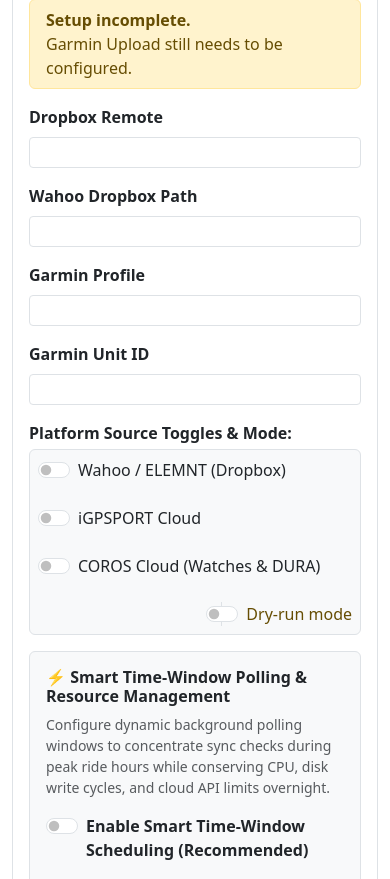
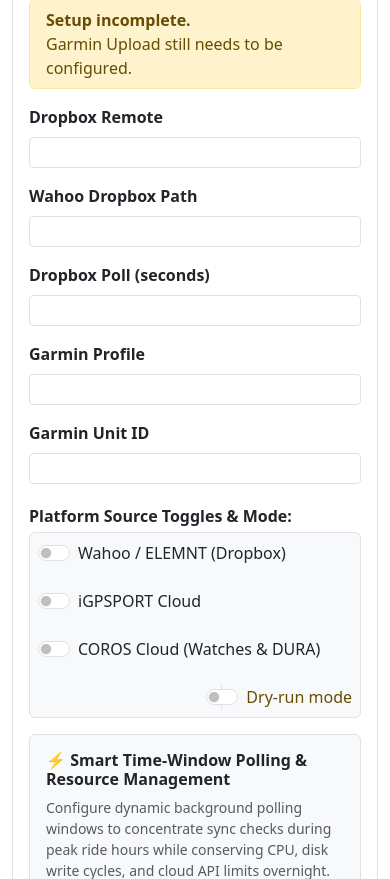
Before and after one commit to ntrance/wahoo-garmin-fit-bridge, a FastAPI app: template app/templates/config.html in a window 390 px wide. Shown: the part 340-1219 px from the top of the page. Run offline with FastAPI, Linux system fonts and the light colour scheme; the template is opened without the code that fills it, so the values that code supplies are empty; parts of the project's set-up code (start-up, migrations or seed data) failed here and were passed over.

Commit message:
feat(ui): arrange connection inputs into 5 columns including Dropbox poll interval

```diff
--- a/app/templates/config.html
+++ b/app/templates/config.html
@@ -109,24 +109,30 @@
       {% endif %}
     </div>
     {% endif %}
-    <div class="row g-3">
-      <div class="col-md-3 col-sm-6">
+    <div class="row row-cols-1 row-cols-sm-2 row-cols-md-3 row-cols-lg-5 g-3">
+      <div class="col">
         <label class="form-label text-sm fw-semibold" for="rclone_remote">Dropbox Remote</label>
         <input class="form-control form-control-sm" id="rclone_remote" name="rclone_remote" value="{{ setup.dropbox.remote }}">
       </div>
-      <div class="col-md-3 col-sm-6">
+      <div class="col">
         <label class="form-label text-sm fw-semibold" for="dropbox_wahoo_path">Wahoo Dropbox Path</label>
         <input class="form-control form-control-sm" id="dropbox_wahoo_path" name="dropbox_wahoo_path" value="{{ setup.dropbox.path }}">
       </div>
-      <div class="col-md-3 col-sm-6">
+      <div class="col">
+        <label class="form-label text-sm fw-semibold" for="dropbox_poll_seconds">Dropbox Poll (seconds)</label>
+        <input class="form-control form-control-sm" id="dropbox_poll_seconds" name="dropbox_poll_seconds" type="number" min="10" value="{{ settings.dropbox_poll_seconds }}">
+      </div>
+      <div class="col">
         <label class="form-label text-sm fw-semibold" for="garmin_profile_name">Garmin Profile</label>
         <input class="form-control form-control-sm" id="garmin_profile_name" name="garmin_profile_name" value="{{ setup.garmin.profile }}">
       </div>
-      <div class="col-md-3 col-sm-6">
+      <div class="col">
         <label class="form-label text-sm fw-semibold" for="garmin_unit_id">Garmin Unit ID</label>
         <input class="form-control form-control-sm" id="garmin_unit_id" name="garmin_unit_id" value="{{ settings.garmin_unit_id }}" autocomplete="off">
       </div>
+    </div>
 
+    <div class="row g-3 mt-1">
       <div class="col-12">
         <label class="form-label text-sm fw-semibold text-dark mb-1">Platform Source Toggles & Mode:</label>
         <div class="d-flex flex-wrap gap-4 align-items-center p-2 rounded bg-light border">
@@ -149,24 +155,18 @@
         </div>
       </div>
 
-      {% if settings.dropbox_source_enabled or settings.igpsport_source_enabled or settings.coros_source_enabled %}
+      {% if settings.igpsport_source_enabled or settings.coros_source_enabled %}
       <div class="col-12">
         <div class="row g-3">
-          {% if settings.dropbox_source_enabled %}
-          <div class="col-md-4">
-            <label class="form-label text-sm fw-semibold" for="dropbox_poll_seconds">Dropbox Poll Interval (seconds)</label>
-            <input class="form-control form-control-sm" id="dropbox_poll_seconds" name="dropbox_poll_seconds" type="number" min="10" value="{{ settings.dropbox_poll_seconds }}">
-          </div>
-          {% endif %}
           {% if settings.igpsport_source_enabled %}
-          <div class="col-md-4">
+          <div class="col-md-6">
             <label class="form-label text-sm fw-semibold" for="igpsport_poll_seconds">iGPSPORT Poll Interval (seconds)</label>
             <input class="form-control form-control-sm" id="igpsport_poll_seconds" name="igpsport_poll_seconds" type="number" min="{{ settings.igpsport_min_poll_seconds }}" value="{{ settings.igpsport_poll_seconds }}">
             <div class="form-text text-xs">Min: {{ settings.igpsport_min_poll_seconds }}s</div>
           </div>
           {% endif %}
           {% if settings.coros_source_enabled %}
-          <div class="col-md-4">
+          <div class="col-md-6">
             <label class="form-label text-sm fw-semibold" for="coros_poll_seconds">COROS Poll Interval (seconds)</label>
             <input class="form-control form-control-sm" id="coros_poll_seconds" name="coros_poll_seconds" type="number" min="{{ settings.coros_min_poll_seconds }}" value="{{ settings.coros_poll_seconds }}">
             <div class="form-text text-xs">Min: {{ settings.coros_min_poll_seconds }}s</div>
```
